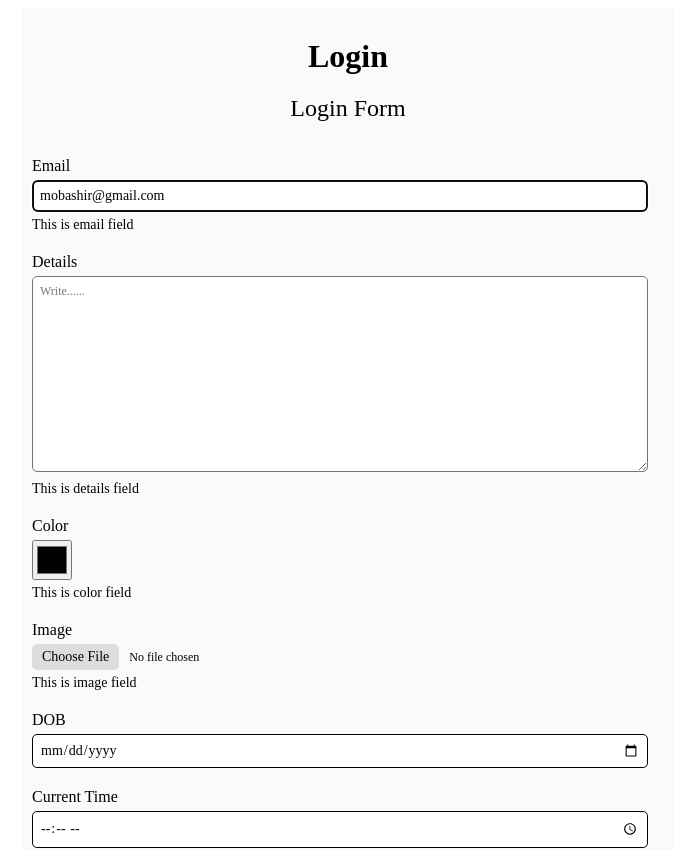
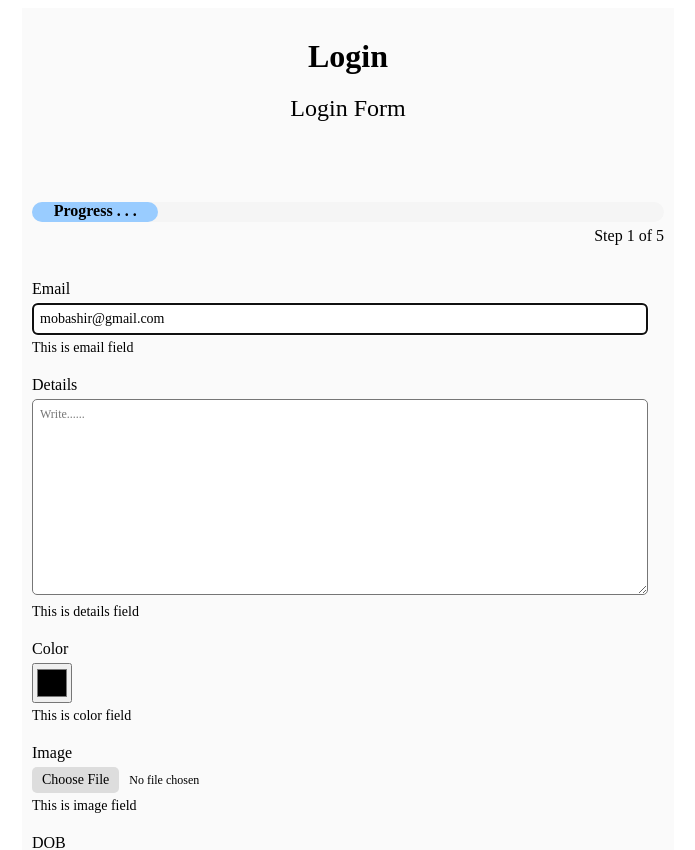
Before and after one commit to nettantra/llama-forms-react, a React (Create React App) app: page / in a window 1280 px wide. Shown: the top 850 px of the page, without its empty margins (302-997 px from the left). Built offline with nearby package versions, Linux system fonts and the light colour scheme.

Commit message:
added progressBar

```diff
--- a/src/App.js
+++ b/src/App.js
@@ -15,6 +15,12 @@ function App() {
             title: 'Login',
             description: 'Login Form',
             wizard: true,
+            ProgressBar:true,
+            progressBarColor:"",
+            progressBarHeight: "",
+            progressBarText:"",
+            progressBarTextColor:"",
+            subProgressBar: true,
             properties: {
               email: {
                 type: 'string',
@@ -31,7 +37,7 @@ function App() {
               wdoubt: {
                 type: 'string',
                 depend : true,
-                step: 1,
+                step: 2,
               },
               password: {
                 type: 'string',
--- a/src/llama/components/Form/multipleForm.jsx
+++ b/src/llama/components/Form/multipleForm.jsx
@@ -41,12 +41,12 @@ export default function MultipleForm(props) {
       }
     }
     setStep(step + 1);
-    console.log("next");
+    props.step(step + 1);
   };
 
   const handlePrevious = () => {
     setStep(step - 1);
-    console.log("Previous");
+    props.step(step - 1);
   };
 
   const handleSubmit = () => {
--- /dev/null
+++ b/src/llama/components/Progress.jsx
@@ -0,0 +1,43 @@
+import React from 'react'
+
+export const Progress = ({ height, subProgressBar, color, text, textColor, stepLength, step }) => {
+  const Parentdiv = {
+    height: height ? height : 20,
+    width: '100%',
+    backgroundColor: 'whitesmoke',
+    borderRadius: 40,
+    marginTop: 50,
+    marginBottom: subProgressBar? 0: 20 ,
+  }
+
+  const Childdiv = {
+    height: '100%',
+    width:`${step/stepLength *100}%`,
+    backgroundColor: color ? color : "#99ccff",
+    borderRadius: 40,
+    textAlign: 'center'
+  }
+
+  const progresstext = {
+    padding: 8,
+    color: textColor ? textColor : "black",
+    fontWeight: 800
+  }
+  const SubStep = {
+    display: subProgressBar? "block": "none" ,
+    marginTop:5,
+    marginBottom:"30px",
+    marginLeft:"auto",
+
+  }
+  return (
+    <>
+      <div style={Parentdiv}>
+        <div style={Childdiv}>
+          <span style={progresstext}>{text ? text : "Progress . . ."}</span>
+        </div>
+      </div>
+      <div style={SubStep}>Step {step} of {stepLength}</div>
+    </>
+  )
+}
--- a/src/llama/index.jsx
+++ b/src/llama/index.jsx
@@ -2,6 +2,7 @@ import React from 'react';
 import { Fragment, useEffect, useState } from "react";
 import MultipleForm from "./components/Form/multipleForm";
 import SingleForm from "./components/Form/singleForm";
+import {Progress} from './components/Progress'
 
 
 export const LlamaForms = (props) => {
@@ -9,6 +10,7 @@ export const LlamaForms = (props) => {
     const [fieldList, setFieldList] = useState([])
     const [data, setData] = useState({})
     const [wizardStepSet, setWizardStepSet] = useState({})
+    const [step, setStep] = useState(1);
 
     //loop through the fields and set the data
     const customizeData = (fields) => {
@@ -19,13 +21,11 @@ export const LlamaForms = (props) => {
             tempData[key] = { value: fields[key].value || "", error: false }
             list.push(key)
             try {
-                console.log("first", fields[key].step)
                 wizardSet[fields[key].step].push(key)
             } catch {
                 wizardSet[fields[key].step] = [key]
             }
         }
-        // console.log ("customise data", tempData, "list", list, 'wizards', wizardSet)
         setData(tempData)
         setFieldList(list)
         setWizardStepSet(wizardSet)
@@ -35,7 +35,6 @@ export const LlamaForms = (props) => {
         if (!props.schema) return
         let tempFields = {}
         const schema = props.schema.properties || {}
-        // console.log(schema)
         const options = props.options.fields || {}
         const value = props.data || {}
         //loop in schema object
@@ -52,7 +51,6 @@ export const LlamaForms = (props) => {
                 depend: schema[key]?.depend || false,
             }
         }
-        console.log("trmpField", tempFields)
         setFields(tempFields)
         customizeData(tempFields)
     }
@@ -74,6 +72,7 @@ export const LlamaForms = (props) => {
                     fields={fields}
                     wizardStepSet={wizardStepSet}
                     onSubmit={props.onSubmit}
+                    step={setStep}
                 />
             )
         }
@@ -88,12 +87,12 @@ export const LlamaForms = (props) => {
         )
 
     }
-
     return (
         <>
             <div style={{ backgroundColor: "#FAFAFA", width: "100%", height: "100%", display: "flex", flexDirection: "column", alignItems: "center", padding: "10px" }}>
                 <h1 style={{ fontFamily: 'Nunito Sans', margin: "20px 0px" }}>{props.schema?.title}</h1>
                 <h2 style={{ fontFamily: 'Nunito Sans', fontWeight: "400", margin: "0px 0px 30px 0px" }}>{props.schema?.description}</h2>
+                <Progress height={props.schema.progressBarHeight} step={step} stepLength={Object.keys(wizardStepSet).length} color={props.schema.ReactprogressBarColor} text={props.schema.progressBarText} textColor={props.schema.progressBarTextColor} subProgressBar={props.schema.subProgressBar}/>
                 <form onSubmit={(e) => { e.preventDefault() }} style={{ minWidth: '100%', padding: "0px 20px" }}>
                     {formBuilder()}
                 </form>
```
